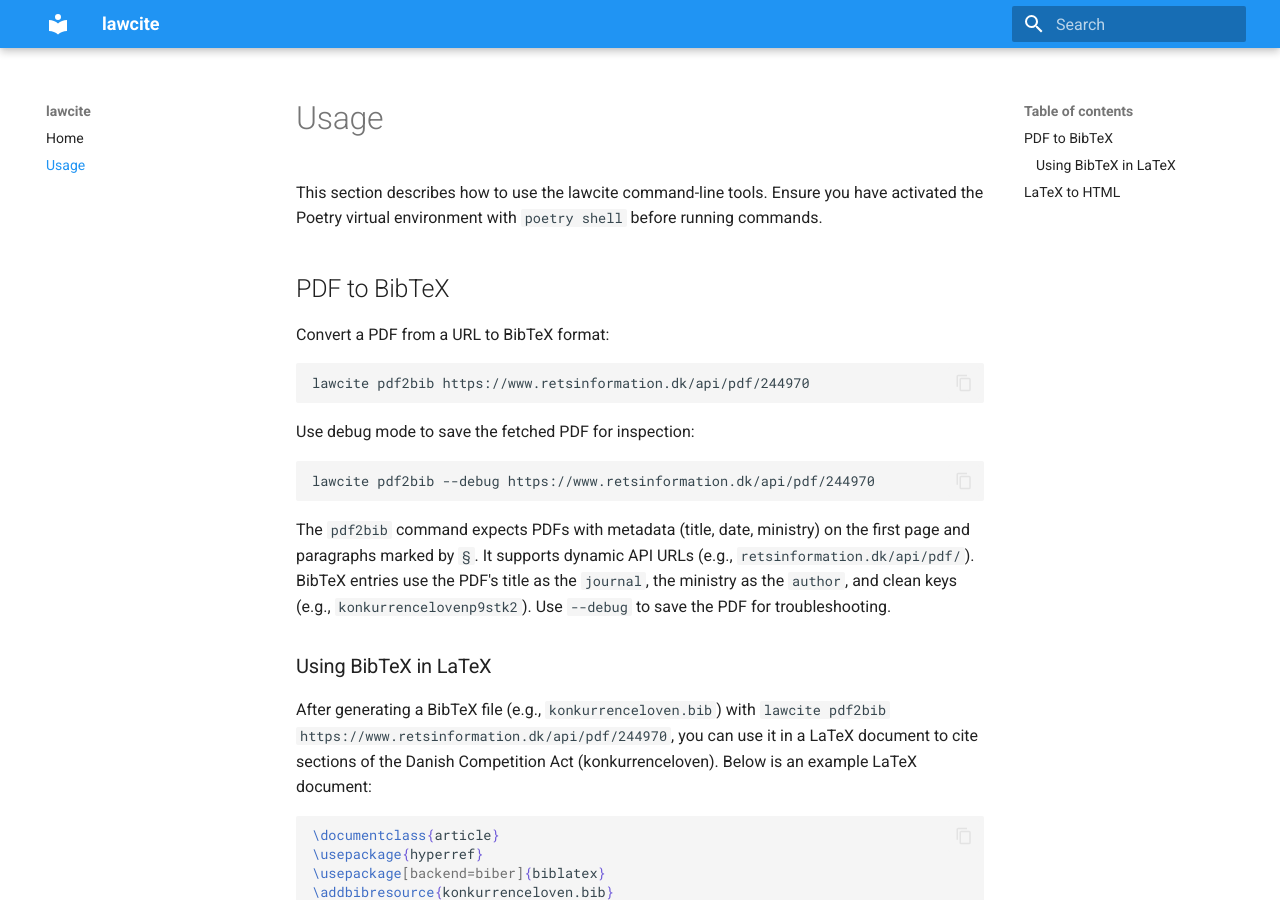
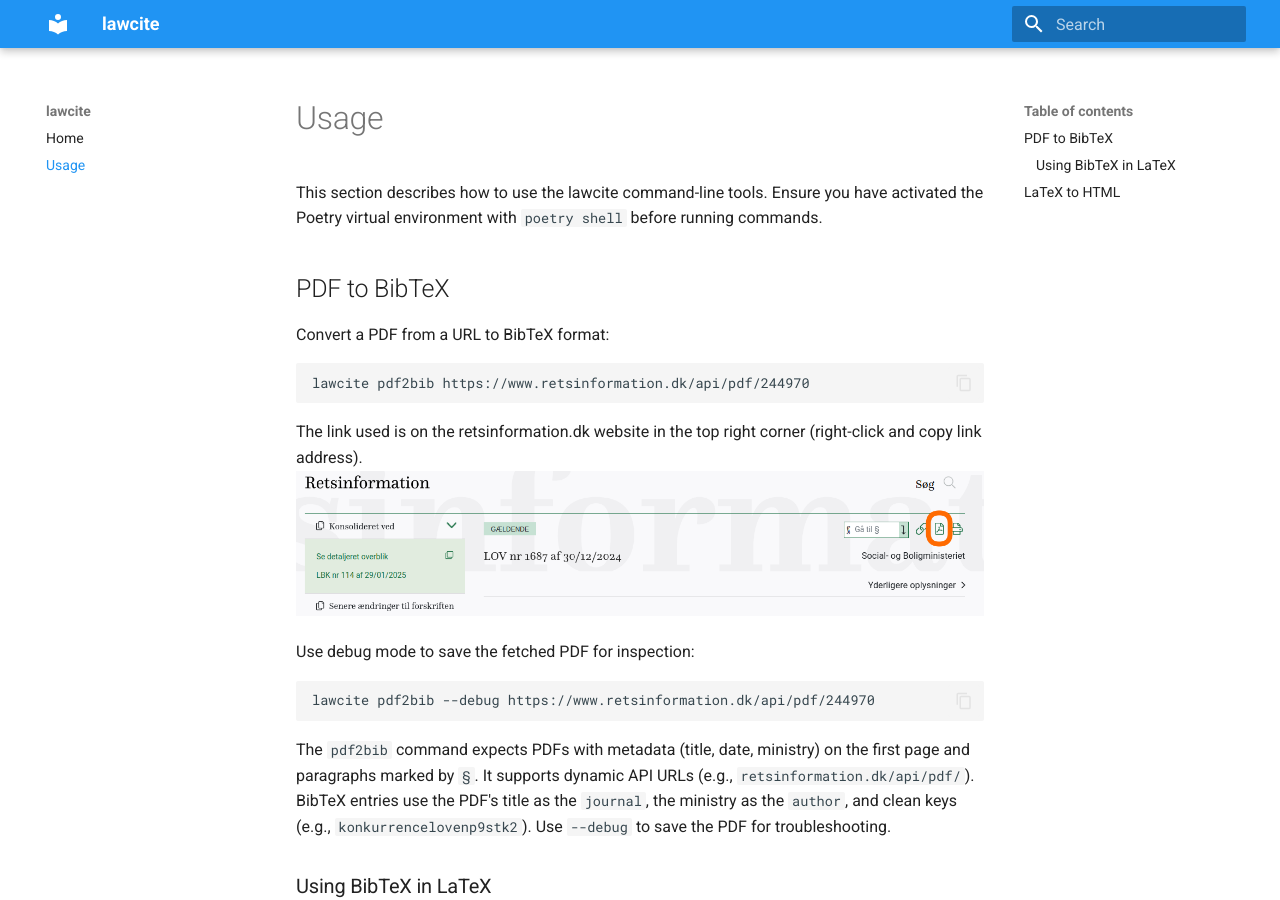
Before and after one commit to evidlabel/lawcite, an MkDocs documentation site: the page built from docs/usage.md, in a window 1280 px wide and 900 px high. Built offline with MkDocs 1.6.1 and Material for MkDocs 9.7.7, drawn with Linux system fonts in a browser that asks for light colours.

Commit message:
add image instruction

````diff
--- a/docs/usage.md
+++ b/docs/usage.md
@@ -8,6 +8,12 @@ Convert a PDF from a URL to BibTeX format:
 ```bash
 lawcite pdf2bib https://www.retsinformation.dk/api/pdf/244970
 ```
+
+The link used is on the retsinformation.dk website in the top right corner (right-click and copy link address).
+![pdflink](assets/pdflink.png)
+
+
+
 
 Use debug mode to save the fetched PDF for inspection:
 ```bash
````
Also changed, not shown: docs/assets/pdflink.png (added), 1 other file.
